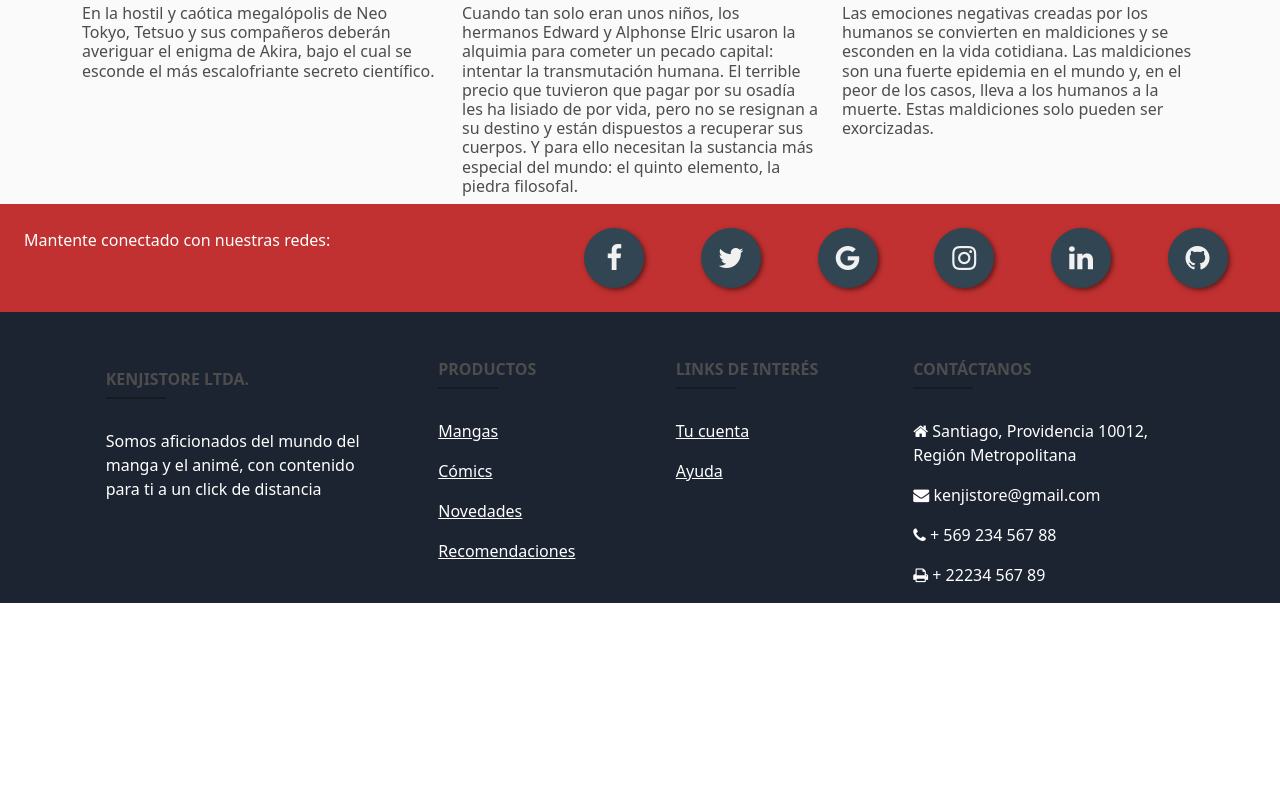
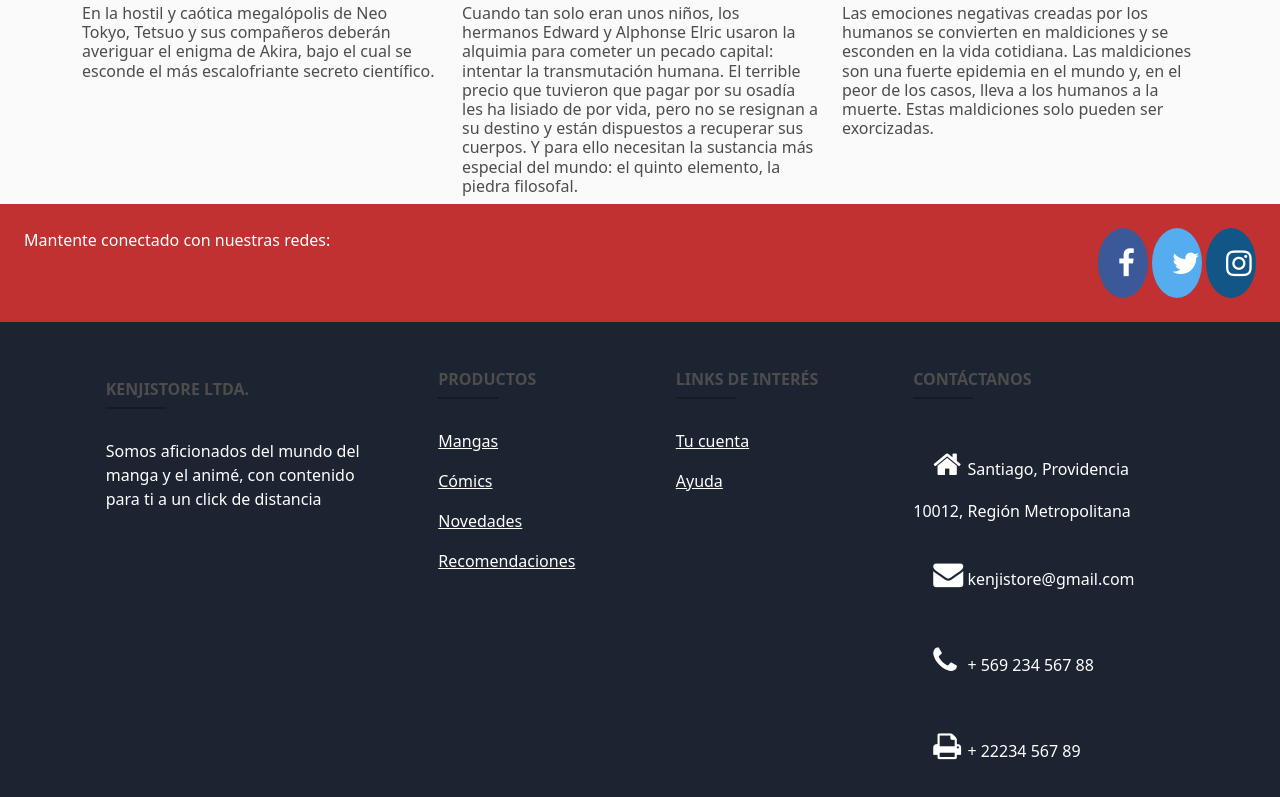
Before and after one commit to LeoCabelloP456/KenjiStoreWeb, a Django app: page / in a window 1280 px wide. Shown: the part 1170-1967 px from the top of the page. Before the commit the page ends 1773 px from the top, so only its background shows below. Run offline with Django 4.2, Linux system fonts and the light colour scheme.

Commit message:
Arreglo de footer

```diff
--- a/KenjiStoreWeb01/core/static/css/main.css
+++ b/KenjiStoreWeb01/core/static/css/main.css
@@ -11,6 +11,8 @@ h5,
 h6 {
     color: hsl(0, 0%, 30%);
 }
+
+
 
 .box-element product{
     box-shadow: hsl(0, 0%, 80%) 0 0 16px;
@@ -110,29 +112,39 @@ h6 {
 }
 
 
-.buttons {
-    min-width: 700px;
-    display:flex;
-    justify-content: space-around;
-}
+.fa {
+    padding: 20px;
+    font-size: 30px;
+    width: 50px;
+    text-align: center;
+    text-decoration: none;
+    border-radius: 50%
+  }
 
-.buttons a {
-    text-decoration: none;
-    font-size: 28px;
-    width: 60px;
-    height: 60px;
-    line-height: 60px;
-    text-align: center;
-    background-color: #314652;
-    color: #f1f1f1;
-    border-radius: 50%;
-    box-shadow: 2px 2px 5px rgba(0, 0, 0, .5) ;
-    transition: all .4s ease-in-out;
-}
+  /* hover effect  */
+  .fa:hover {
+    opacity: 0.7;
+  }
 
-.buttons a:hover {
-    transform: scale(1.2);
-}
+  /* Set a specific color for each brand */
+
+  /* Facebook */
+  .fa-facebook {
+    background: #3B5998;
+    color: white;
+  }
+
+  /* Twitter */
+  .fa-twitter {
+    background: #55ACEE;
+    color: white;
+  }
+
+  /* Instagram */
+  .fa-instagram {
+    background: #125688;
+    color: white;
+  }
 
 
 
--- a/KenjiStoreWeb01/core/templates/core/main.html
+++ b/KenjiStoreWeb01/core/templates/core/main.html
@@ -95,12 +95,10 @@
         <!-- Right -->
         <div>
             <section class="buttons">
-            <a href="#" class="fa fa-facebook"></a>
-            <a href="#" class="fa fa-twitter"></a>
-            <a href="#" class="fa fa-google"></a>
-            <a href="#" class="fa fa-instagram"></a>
-            <a href="#" class="fa fa-linkedin"></a>
-            <a href="#" class="fa fa-github"></a>
+                <a href="#" class="fa fa-facebook"></a>
+                <a href="#" class="fa fa-twitter"></a>
+                <a href="#" class="fa fa-instagram"></a>
+
             </section>
         </div>
         <!-- Right -->
```
Also changed, not shown: KenjiStoreWeb01/core/templates/core/home.html (deleted, +0 -21 lines).
